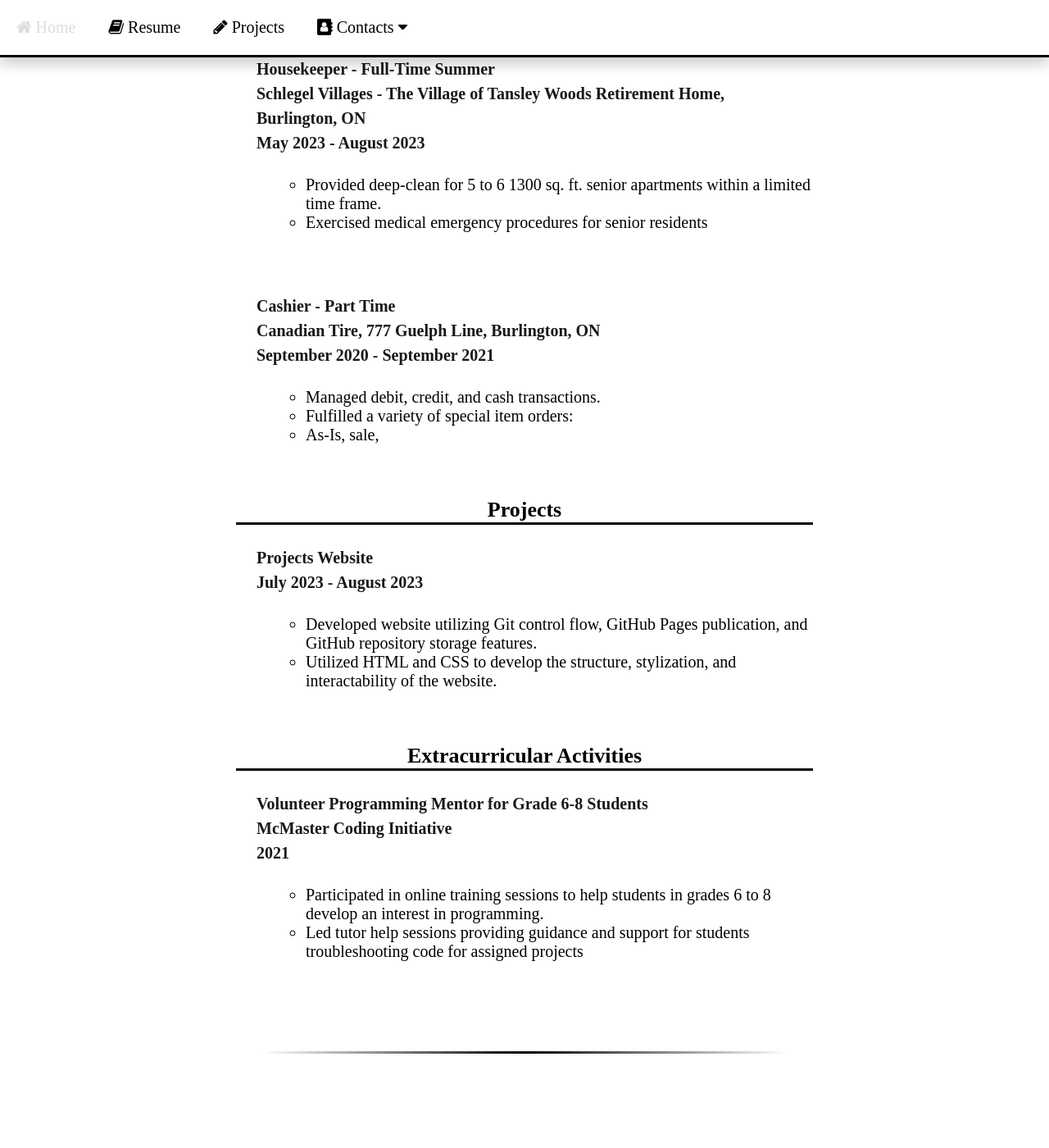
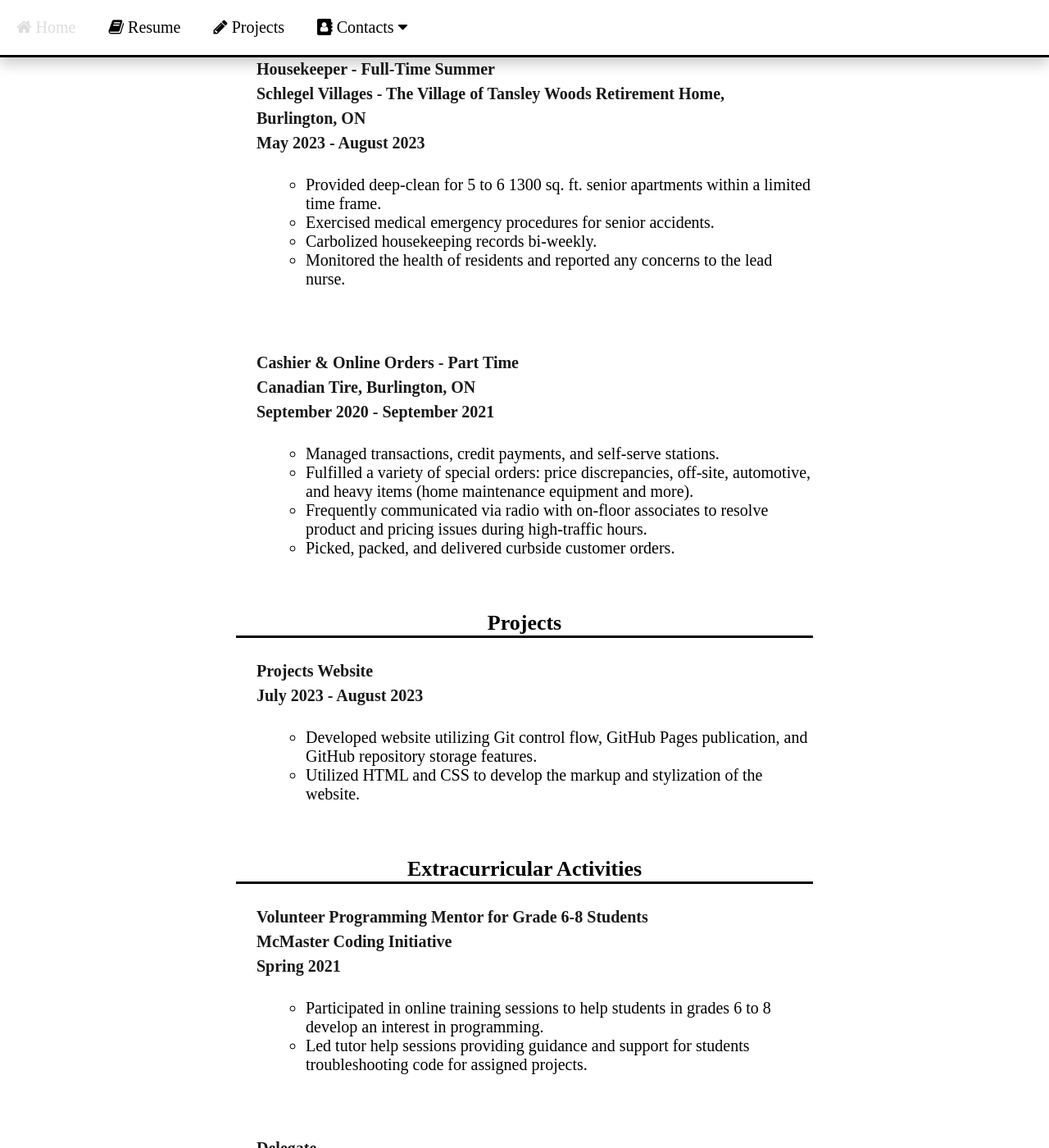
Before and after one commit to JacobHodgins/hodginsjacob, a Jekyll site: the page built from resume/index.html, in a window 1280 px wide and 1400 px high, scrolled down 563 px. Shown: the whole window at 82% size. Built offline with Jekyll 4.4.1, drawn with Linux system fonts in a browser that asks for light colours; some of the changed text lies outside the part shown.

Commit message:
Update index.html

```diff
--- a/resume/index.html
+++ b/resume/index.html
@@ -8,33 +8,47 @@
   <p>Second-year electrical engineering student looking to specialize in power systems and sustainable energy with experience in web development. I am a
       hardworking, conscientious student with excellent analytical, organizational, and communication skills.</p>
   <div class="resume-title"><b>Education</b></div>
-  <p>Underguaduate BASc, University of Ottawa, Ottawa, ON<br>Electrical Engineering 2022-present<br>GPA: 3.8/4.0</p>
+  <p><b>Underguaduate BASc, University of Ottawa, Ottawa, ON</b><br>Electrical Engineering 2022-present<br>GPA: 3.8/4.0</p>
   <div class="resume-title"><b>Work Experience</b></div>
   <p><b>Housekeeper - Full-Time Summer<br>Schlegel Villages - The Village of Tansley Woods Retirement Home, Burlington, ON<br>May 2023 - August 2023</b><br>
     <ul>
       <li>Provided deep-clean for 5 to 6 1300 sq. ft. senior apartments within a limited time frame.</li>
-      <li>Exercised medical emergency procedures for senior residents</li>
+      <li>Exercised medical emergency procedures for senior accidents.</li>
+      <li>Carbolized housekeeping records bi-weekly.</li>
+      <li>Monitored the health of residents and reported any concerns to the lead nurse.</li>
     </ul>
   </p>
-  <p><b>Cashier - Part Time<br>Canadian Tire, 777 Guelph Line, Burlington, ON<br>September 2020 - September 2021</b>
+  <p><b>Cashier & Online Orders - Part Time<br>Canadian Tire, Burlington, ON<br>September 2020 - September 2021</b>
     <ul>
-      <li>Managed debit, credit, and cash transactions.</li>
-      <li>Fulfilled a variety of special item orders:</li>
-      <li class="indented-list-0">As-Is, sale, </li>
+      <li>Managed transactions, credit payments, and self-serve stations.</li>
+      <li>Fulfilled a variety of special orders: price discrepancies, off-site, automotive, and heavy items (home maintenance equipment and more).</li>
+      <li>Frequently communicated via radio with on-floor associates to resolve product and pricing issues during high-traffic hours.</li>
+      <li>Picked, packed, and delivered curbside customer orders.
     </ul>
   </p>
   <div class="resume-title"><b>Projects</b></div>
   <p><b>Projects Website<br>July 2023 - August 2023<br></b>
     <ul>
       <li>Developed website utilizing Git control flow, GitHub Pages publication, and GitHub repository storage features.</li>
-      <li>Utilized HTML and CSS to develop the structure, stylization, and interactability of the website.</li>
+      <li>Utilized HTML and CSS to develop the markup and stylization of the website.</li>
     </ul>
   </p>
   <div class="resume-title"><b>Extracurricular Activities</b></div>
-  <p><b>Volunteer Programming Mentor for Grade 6-8 Students<br>McMaster Coding Initiative<br>2021</b>
+  <p><b>Volunteer Programming Mentor for Grade 6-8 Students<br>McMaster Coding Initiative<br>Spring 2021</b>
     <ul>
       <li>Participated in online training sessions to help students in grades 6 to 8 develop an interest in programming.</li>
-      <li>Led tutor help sessions providing guidance and support for students troubleshooting code for assigned projects</li>
+      <li>Led tutor help sessions providing guidance and support for students troubleshooting code for assigned projects.</li>
+    </ul>
+  </p>
+  <p><b>Delegate<br>United Nations Model Conference, Princeton, NJ, USA<br>Winter 2018</b>
+    <ul>
+      <li>Researched and developed papers as a delegate of the Philipines to conference for mock economic policy debates</li>
+      <li>Worked with delegates from schools across the USA and Canada to analyze other delegate proposals and develop solutions.</li>
+    </ul>
+  </p>
+  <p><b>Volunteer Tutor for Grades 1 to 3<br>Lincensed to Learn<br>Spring 2018</b>
+    <ul>
+      <li>Buddied with a younger student to teach basic math skills (addition, subtraction, division, multiplication) in an engaging way to inspire an interest in math.</li>
     </ul>
   </p>
 </div>
```
